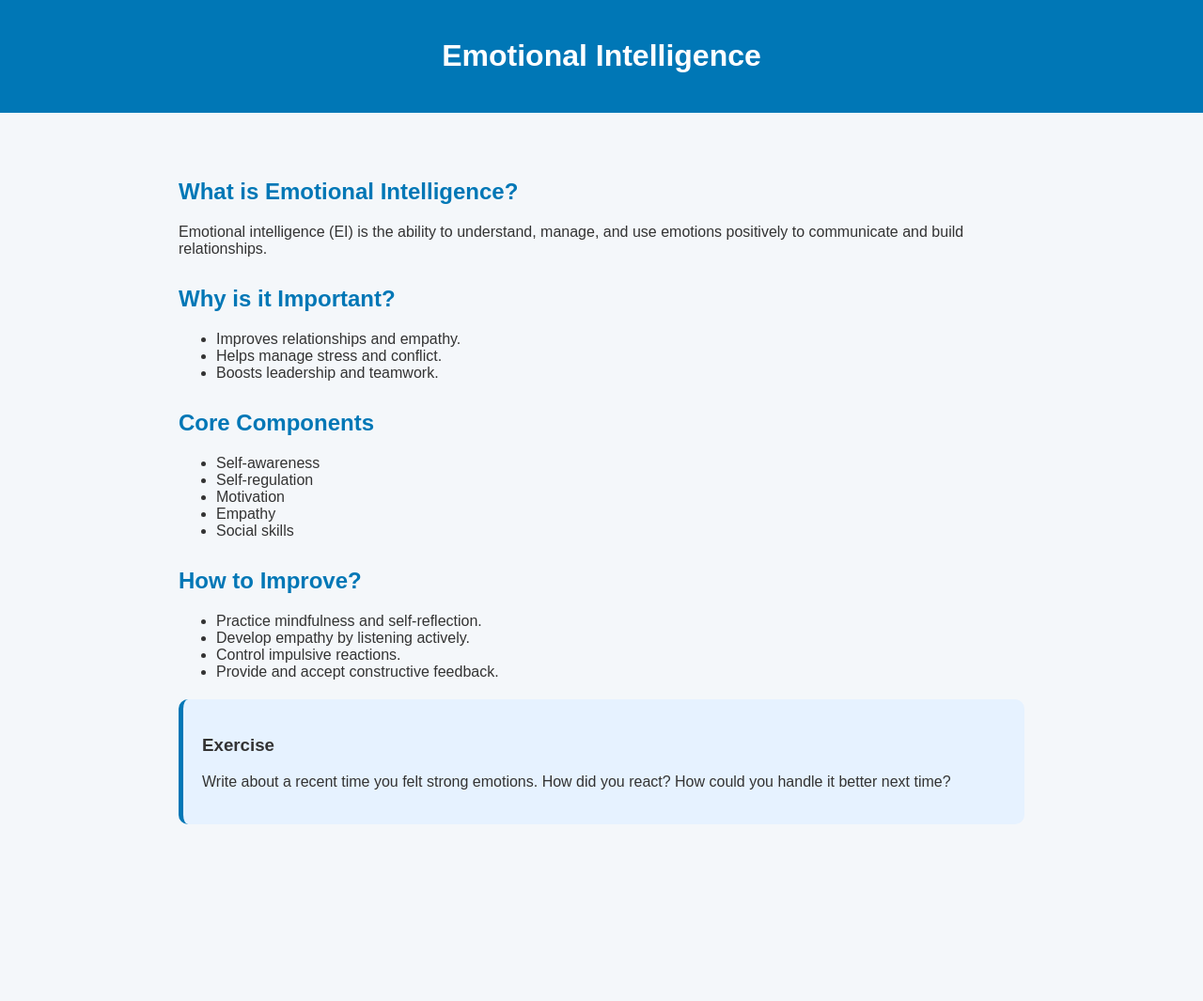
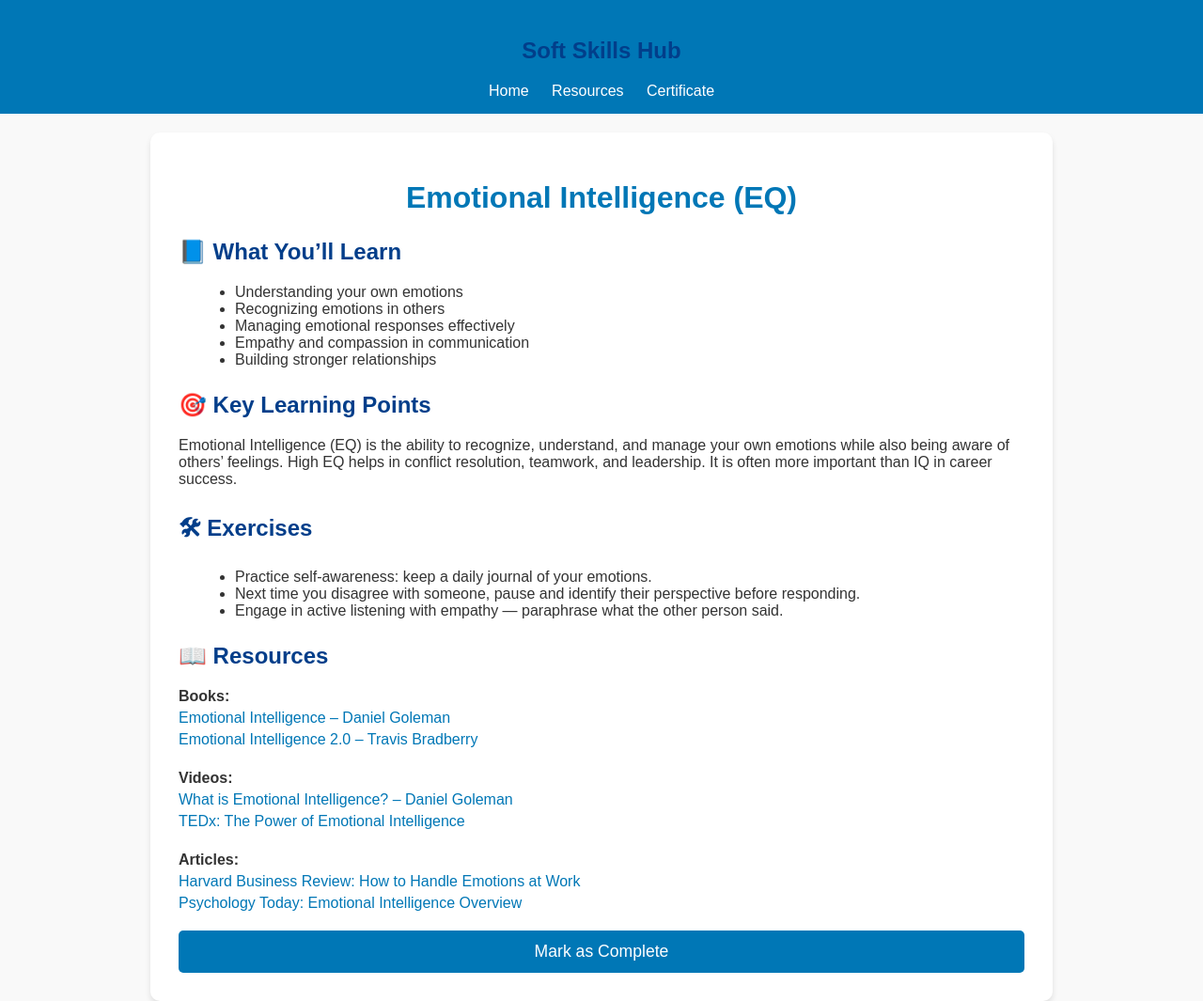
Before and after one commit to abhishekdegaonkar/soft-skills-hub, a plain HTML site: page emotional-intelligence.html in a window 1280 px wide. Shown: the whole page at 94% size. Before the commit the page ends 917 px from the top, so only its background shows below. Drawn offline with Linux system fonts and the light colour scheme.

Commit message:
Update emotional-intelligence.html

```diff
--- a/emotional-intelligence.html
+++ b/emotional-intelligence.html
@@ -5,49 +5,134 @@
   <meta name="viewport" content="width=device-width, initial-scale=1.0">
   <title>Emotional Intelligence</title>
   <style>
-    body { font-family: Arial, sans-serif; background: #f4f7fa; color: #333; margin: 0; }
-    header { background: #0077b6; color: white; text-align: center; padding: 20px; }
-    .container { max-width: 900px; margin: auto; padding: 40px; }
-    h2 { color: #0077b6; margin-top: 30px; }
-    .exercise { background: #e6f2ff; padding: 20px; border-left: 5px solid #0077b6; margin-top: 20px; border-radius: 10px; }
+    body {
+      font-family: Arial, sans-serif;
+      margin: 0;
+      padding: 0;
+      background: #f9f9f9;
+      color: #333;
+    }
+    header {
+      background: #0077b6;
+      color: white;
+      padding: 15px;
+      text-align: center;
+    }
+    header a {
+      color: white;
+      margin: 0 10px;
+      text-decoration: none;
+    }
+    .container {
+      max-width: 900px;
+      margin: auto;
+      padding: 30px;
+      background: white;
+      border-radius: 10px;
+      box-shadow: 0 4px 6px rgba(0,0,0,0.1);
+      margin-top: 20px;
+    }
+    h1 {
+      text-align: center;
+      color: #0077b6;
+    }
+    h2 {
+      margin-top: 25px;
+      color: #023e8a;
+    }
+    ul {
+      margin-left: 20px;
+    }
+    .resources a {
+      display: block;
+      margin: 5px 0;
+      color: #0077b6;
+      text-decoration: none;
+    }
+    .resources a:hover {
+      text-decoration: underline;
+    }
+    .complete-btn {
+      display: block;
+      width: 100%;
+      padding: 12px;
+      margin-top: 20px;
+      background: #0077b6;
+      color: white;
+      border: none;
+      border-radius: 5px;
+      font-size: 1.1rem;
+      cursor: pointer;
+    }
+    .complete-btn:hover {
+      background: #023e8a;
+    }
   </style>
 </head>
 <body>
   <header>
-    <h1>Emotional Intelligence</h1>
+    <h2>Soft Skills Hub</h2>
+    <nav>
+      <a href="index.html">Home</a>
+      <a href="resources.html">Resources</a>
+      <a href="certificate.html">Certificate</a>
+    </nav>
   </header>
+
   <div class="container">
-    <h2>What is Emotional Intelligence?</h2>
-    <p>Emotional intelligence (EI) is the ability to understand, manage, and use emotions positively to communicate and build relationships.</p>
+    <h1>Emotional Intelligence (EQ)</h1>
 
-    <h2>Why is it Important?</h2>
+    <h2>📘 What You’ll Learn</h2>
     <ul>
-      <li>Improves relationships and empathy.</li>
-      <li>Helps manage stress and conflict.</li>
-      <li>Boosts leadership and teamwork.</li>
+      <li>Understanding your own emotions</li>
+      <li>Recognizing emotions in others</li>
+      <li>Managing emotional responses effectively</li>
+      <li>Empathy and compassion in communication</li>
+      <li>Building stronger relationships</li>
     </ul>
 
-    <h2>Core Components</h2>
+    <h2>🎯 Key Learning Points</h2>
+    <p>
+      Emotional Intelligence (EQ) is the ability to recognize, understand, and manage your own emotions while also
+      being aware of others’ feelings. High EQ helps in conflict resolution, teamwork, and leadership.
+      It is often more important than IQ in career success.
+    </p>
+
+    <h2>🛠 Exercises</h2>
     <ul>
-      <li>Self-awareness</li>
-      <li>Self-regulation</li>
-      <li>Motivation</li>
-      <li>Empathy</li>
-      <li>Social skills</li>
+      <li>Practice self-awareness: keep a daily journal of your emotions.</li>
+      <li>Next time you disagree with someone, pause and identify their perspective before responding.</li>
+      <li>Engage in active listening with empathy — paraphrase what the other person said.</li>
     </ul>
 
-    <h2>How to Improve?</h2>
-    <ul>
-      <li>Practice mindfulness and self-reflection.</li>
-      <li>Develop empathy by listening actively.</li>
-      <li>Control impulsive reactions.</li>
-      <li>Provide and accept constructive feedback.</li>
-    </ul>
+    <h2>📖 Resources</h2>
+    <div class="resources">
+      <strong>Books:</strong>
+      <a href="https://www.goodreads.com/book/show/26329.Emotional_Intelligence" target="_blank">
+        Emotional Intelligence – Daniel Goleman
+      </a>
+      <a href="https://www.goodreads.com/book/show/26214067-emotional-intelligence-2-0" target="_blank">
+        Emotional Intelligence 2.0 – Travis Bradberry
+      </a>
+      <br>
+      <strong>Videos:</strong>
+      <a href="https://www.youtube.com/watch?v=weuLejJdUu0" target="_blank">
+        What is Emotional Intelligence? – Daniel Goleman
+      </a>
+      <a href="https://www.youtube.com/watch?v=auXNnTmhHsk" target="_blank">
+        TEDx: The Power of Emotional Intelligence
+      </a>
+      <br>
+      <strong>Articles:</strong>
+      <a href="https://hbr.org/2015/04/how-to-handle-emotions-at-work" target="_blank">
+        Harvard Business Review: How to Handle Emotions at Work
+      </a>
+      <a href="https://www.psychologytoday.com/us/basics/emotional-intelligence" target="_blank">
+        Psychology Today: Emotional Intelligence Overview
+      </a>
+    </div>
 
-    <div class="exercise">
-      <h3>Exercise</h3>
-      <p>Write about a recent time you felt strong emotions. How did you react? How could you handle it better next time?</p>
-    </div>
+    <button class="complete-btn" onclick="alert('Emotional Intelligence module completed! 🎉')">Mark as Complete</button>
   </div>
 </body>
 </html>
```
